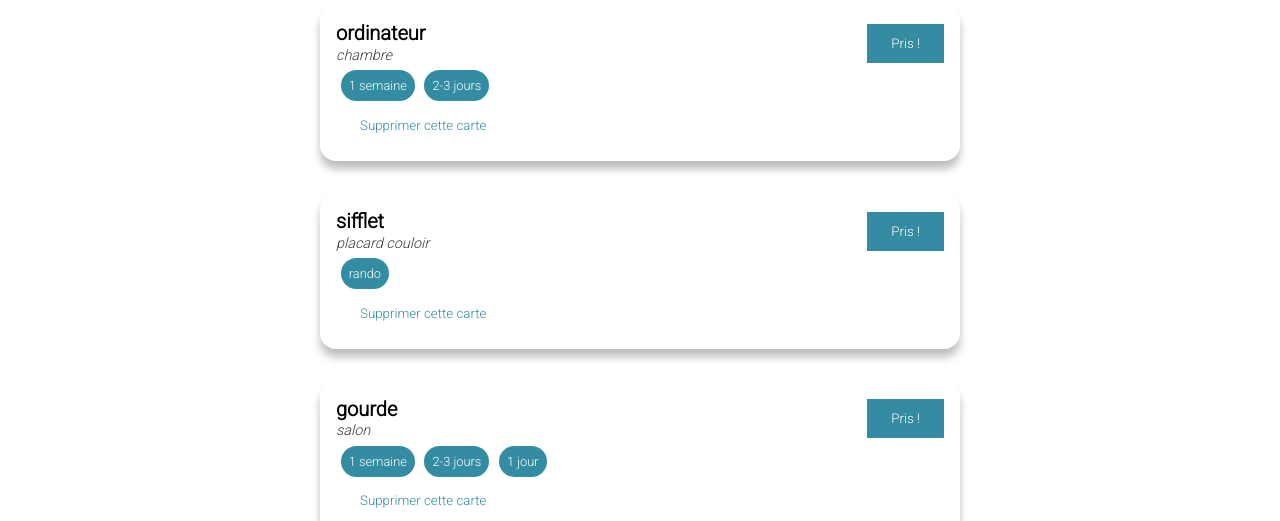
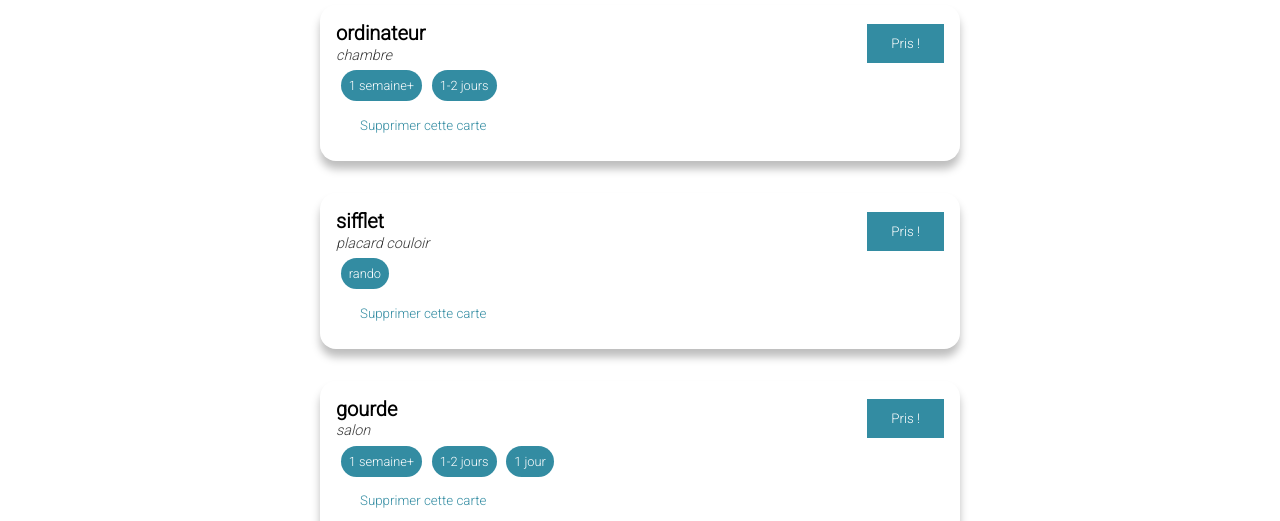
Before and after one commit to Alekiel42/dans-ma-valise, a Vue app in the folder front-valise/: page / in a window 1280 px wide. Shown: the part 360-881 px from the top of the page. Built offline with nearby package versions, Linux system fonts and the light colour scheme; a web font is replaced by a local one.

Commit message:
filter feature ok

```diff
--- a/front-valise/src/components/UI/BaseTag.vue
+++ b/front-valise/src/components/UI/BaseTag.vue
@@ -12,11 +12,8 @@ export default {
       default: true,
     },
   },
-  //todo change style si sleected ou pas
-  //todo computed si styke change, class a mettre
   computed: {
     changeClassTag() {
-      console.log("this selected", this.selected);
       return this.selected ? null : "unselected";
     },
   },
--- a/front-valise/src/components/possessions/ListPossessions.vue
+++ b/front-valise/src/components/possessions/ListPossessions.vue
@@ -22,9 +22,6 @@ export default {
     PossessionItem,
     TheFilter,
   },
-  mounted() {
-    console.log(this.possessions);
-  },
 };
 </script>
 
--- a/front-valise/src/components/possessions/TheNavPossession.vue
+++ b/front-valise/src/components/possessions/TheNavPossession.vue
@@ -18,6 +18,8 @@
 
 
 <script>
+// pas sur pour reactive
+import * as Vue from "vue";
 import ListPossessions from "./ListPossessions.vue";
 import AddPossession from "./AddPossession.vue";
 
@@ -34,24 +36,22 @@ export default {
           id: "jhkj",
           name: "ordinateur",
           room: "chambre",
-          tags: ["1 semaine", "2-3 jours"],
-          hidden: false,
+          tags: ["1 semaine+", "1-2 jours"],
         },
         {
           id: "jkhhhh",
           name: "sifflet",
           room: "placard couloir",
           tags: ["rando"],
-          hidden: false,
         },
         {
           id: "ll",
           name: "gourde",
           room: "salon",
-          tags: ["1 semaine", "2-3 jours", "1 jour"],
-          hidden: false,
+          tags: ["1 semaine+", "1-2 jours", "1 jour"],
         },
       ],
+      filteredPossessions: [],
       listTags: [
         {
           name: "1 semaine+",
@@ -71,7 +71,7 @@ export default {
   provide() {
     return {
       changeSelectedTag: this.changeSelectedTag,
-      possessions: this.possessionsToBeTaken,
+      possessions: Vue.computed(() => this.filteredPossessions),
       addPossession: this.addPossession,
       deletePossession: this.removePossession,
       tags: this.listTags,
@@ -109,12 +109,30 @@ export default {
       }
     },
     changeSelectedTag(name) {
-      // ensuite il faudra réaffiher liste en fct des tag selected
       const tagIndex = this.listTags.findIndex((tag) => tag.name === name);
       if (tagIndex !== -1) {
         this.listTags[tagIndex].selected = !this.listTags[tagIndex].selected;
       }
+      this.filterListPossession();
     },
+    filterListPossession() {
+      // changer la structure pour n'avoir qu'un array de tags au lieux d'un array d'objet
+      const listTagSelected = [];
+      this.listTags.forEach((tag) => {
+        if (tag.selected) {
+          listTagSelected.push(tag.name);
+        }
+      });
+
+      const possessionsFiltered = this.possessionsToBeTaken.filter((pos) =>
+        pos.tags.some((r) => listTagSelected.indexOf(r) >= 0)
+      );
+
+      this.filteredPossessions = possessionsFiltered;
+    },
+  },
+  beforeMount() {
+    this.filteredPossessions = [...this.possessionsToBeTaken];
   },
 };
 </script>
--- a/front-valise/src/main.js
+++ b/front-valise/src/main.js
@@ -7,6 +7,8 @@ import BaseTag from './components/UI/BaseTag.vue';
 
 const app = createApp(App);
 
+app.config.unwrapInjectedRef = true;
+
 app.component('base-card', BaseCard);
 app.component('base-button', BaseButton);
 app.component('base-dialog', BaseDialog);
```
